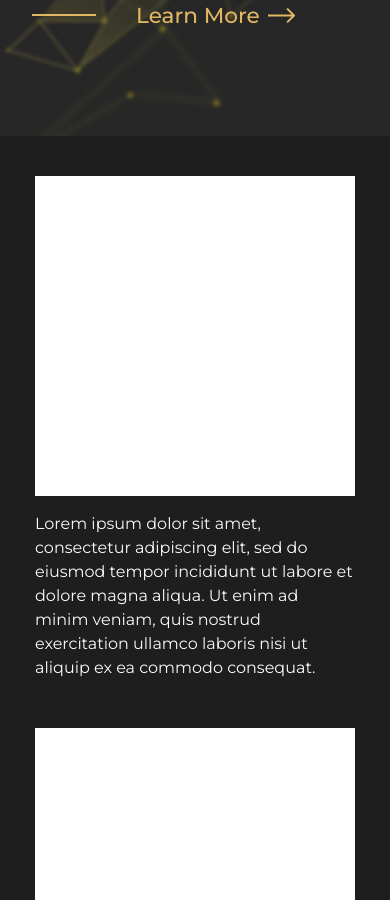
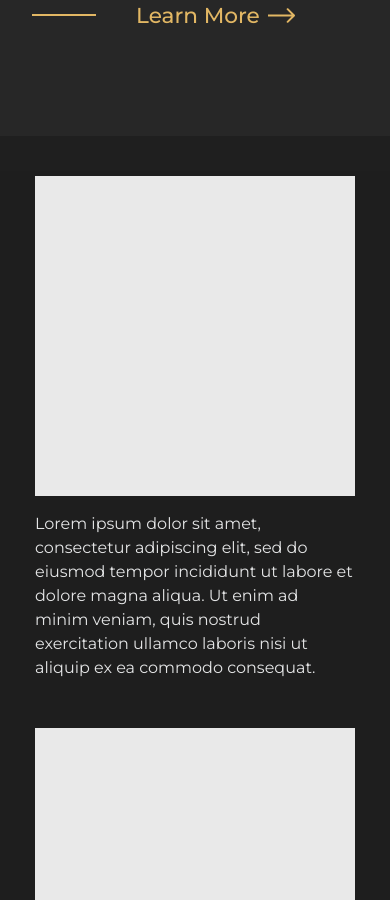
Before and after one commit to biomod2023/biomod2023, a Vue app: page / in a window 390 px wide. Shown: the part 1100-2000 px from the top of the page. Built offline with nearby package versions, Linux system fonts and the light colour scheme; what oh-vue-icons would draw is missing.

Commit message:
Fix bg in homepage for mobile

```diff
--- a/src/views/HomeView.vue
+++ b/src/views/HomeView.vue
@@ -33,7 +33,7 @@ const scrollToTop = () => {
         </div>
       </div>
 
-      <div class="mt-20 flex flex-col gap-y-12 lg:flex-row justify-around items-center bg-dark p-10 lg:p-8">
+      <div class="mt-20 flex flex-col gap-y-12 lg:flex-row justify-around items-center bg-dark opacity-90 p-10 lg:p-8">
         <div v-for="index in 3" :key="index">
           <div class="flex flex-col w-80 gap-4">
             <div class="w-80 h-80 bg-white"></div>
@@ -77,9 +77,19 @@ const scrollToTop = () => {
 </template>
 
 <style>
-  .bg {
+  /* .bg {
     @apply w-full bg-no-repeat;
-    background-image: url('../assets/homepage_bg_rot.png'), url('../assets/homepage_bg.png');
-    background-position: -5% top, right 40%;
+    background-image: url('../assets/homepage_bg_rot.png');
+    background-position: -5% top left;
+  }
+  make small mobile version of img
+  */
+
+  @media only screen and (min-width: 1024px) {
+    .bg {
+      @apply w-full bg-no-repeat;
+      background-image: url('../assets/homepage_bg_rot.png'), url('../assets/homepage_bg.png');
+      background-position: -5% top, right 40%;
+    }
   }
 </style>
```
